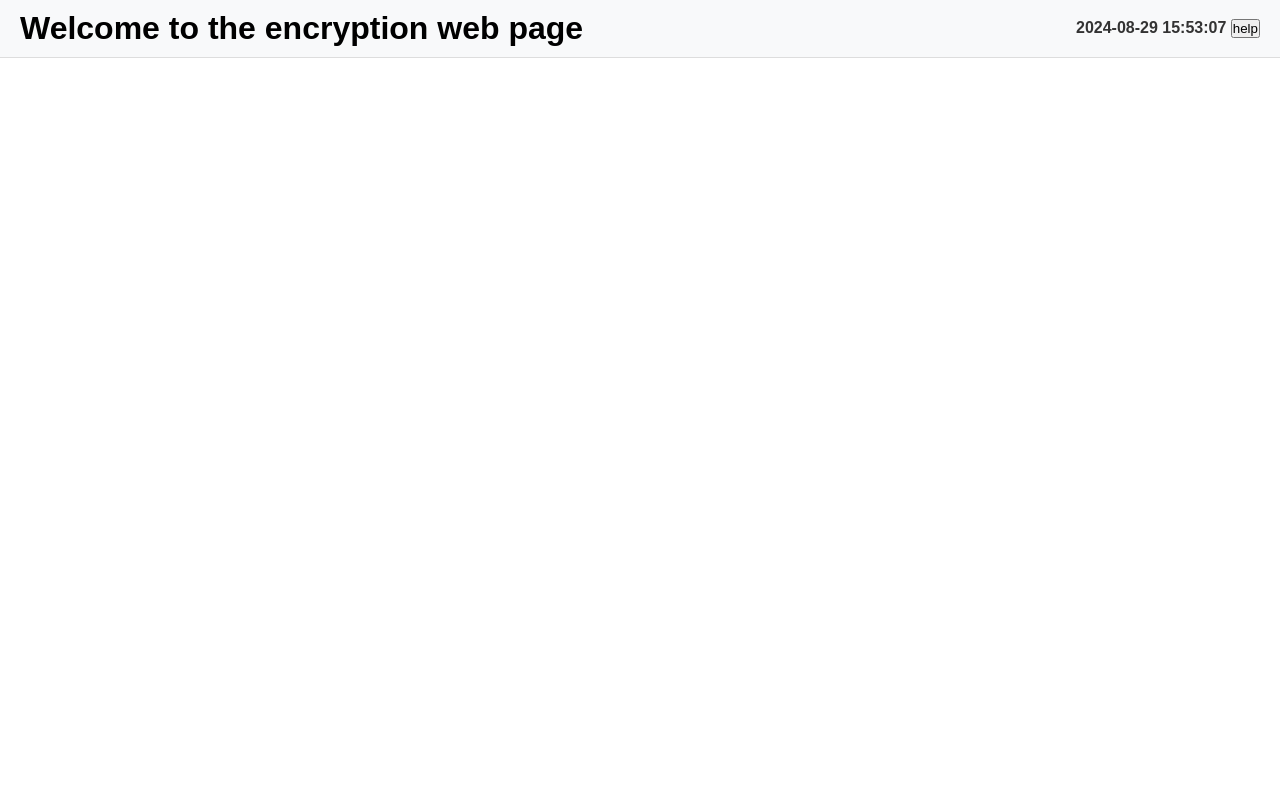
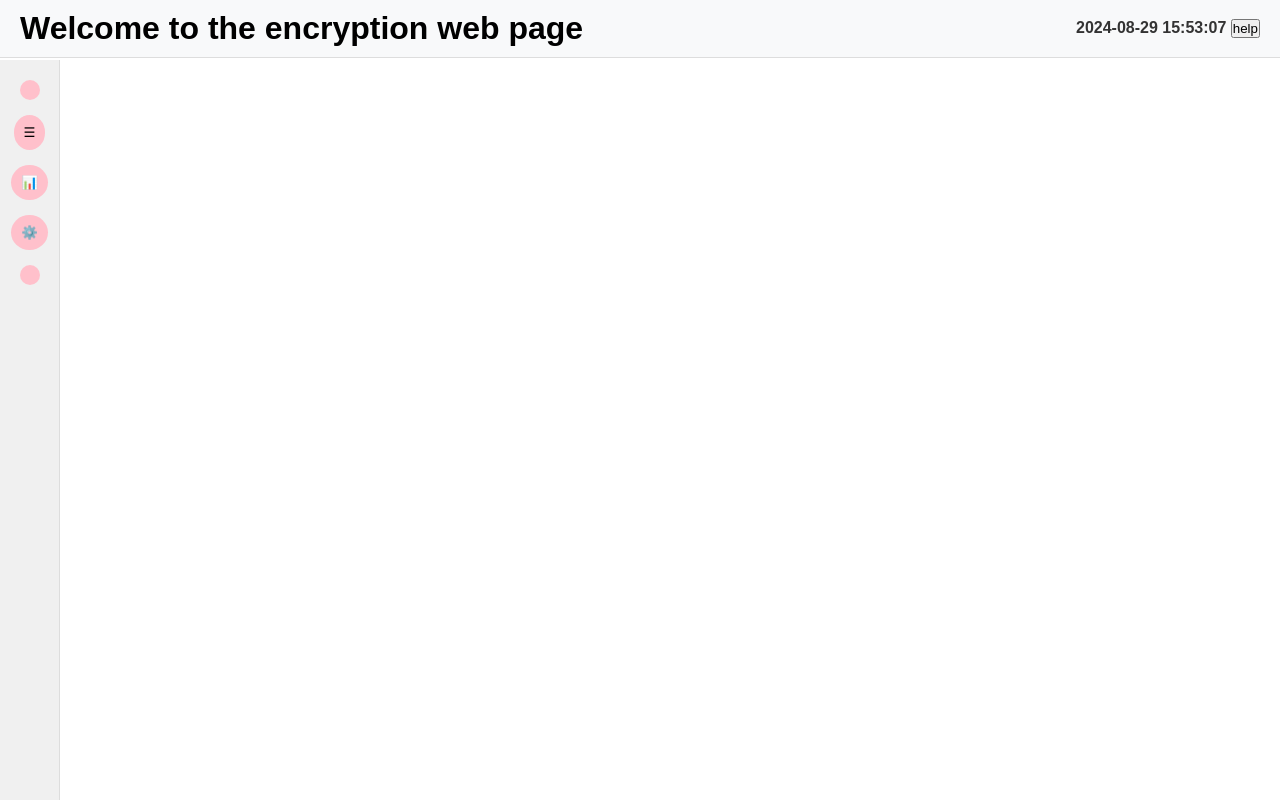
Before and after one commit to Yunxi-Zhou/encryption_decryption, a plain HTML site: page main.html in a window 1280 px wide. Drawn offline with Linux system fonts and the light colour scheme.

Commit message:
update main.css

```diff
--- a/CSS/main.css
+++ b/CSS/main.css
@@ -28,3 +28,25 @@
     top: 0;
     z-index: 1000;
  }
+
+ .sidebar {
+    background-color: #f0f0f0;
+    padding: 20px;
+    width: 60px;
+    display: flex;
+    flex-direction: column;
+    align-items: center;
+    gap: 15px;
+    position: fixed;
+    top: 60px;
+    height: calc(100vh - 60px);
+    border-right: 1px solid #ddd;
+ }
+
+ .sidebar .icon {
+    background-color: pink;
+    padding: 10px;
+    border: none;
+    border-radius: 50%;
+    cursor: pointer
+ }
```
